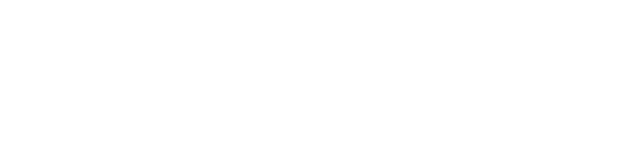
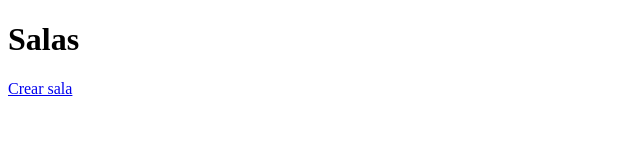
Before and after one commit to FedericoSellanes/chat_bob, a plain HTML site: page chat/lista_salas/lista_salas.html in a window 1280 px wide. Shown: the whole page, without its empty margins (0-640 px from the left). Drawn offline with Linux system fonts and the light colour scheme.

Commit message:
Agregamos lista de salas

```diff
--- a/chat/lista_salas/lista_salas.html
+++ b/chat/lista_salas/lista_salas.html
@@ -1,12 +1,24 @@
 <!DOCTYPE html>
-<html lang="en">
+<html>
 <head>
     <meta charset="UTF-8">
     <meta http-equiv="X-UA-Compatible" content="IE=edge">
     <meta name="viewport" content="width=device-width, initial-scale=1.0">
     <title>Lista salas</title>
 </head>
-<body>
+    <body>
+        <div>
+            <h1>Salas</h1>
+        </div>
+        <div>
+            <a href="crear_sala/crear_sala.html">Crear sala</a>
+        </div>
 
-</body>
+
+
+
+
+
+
+    </body>
 </html>
```
